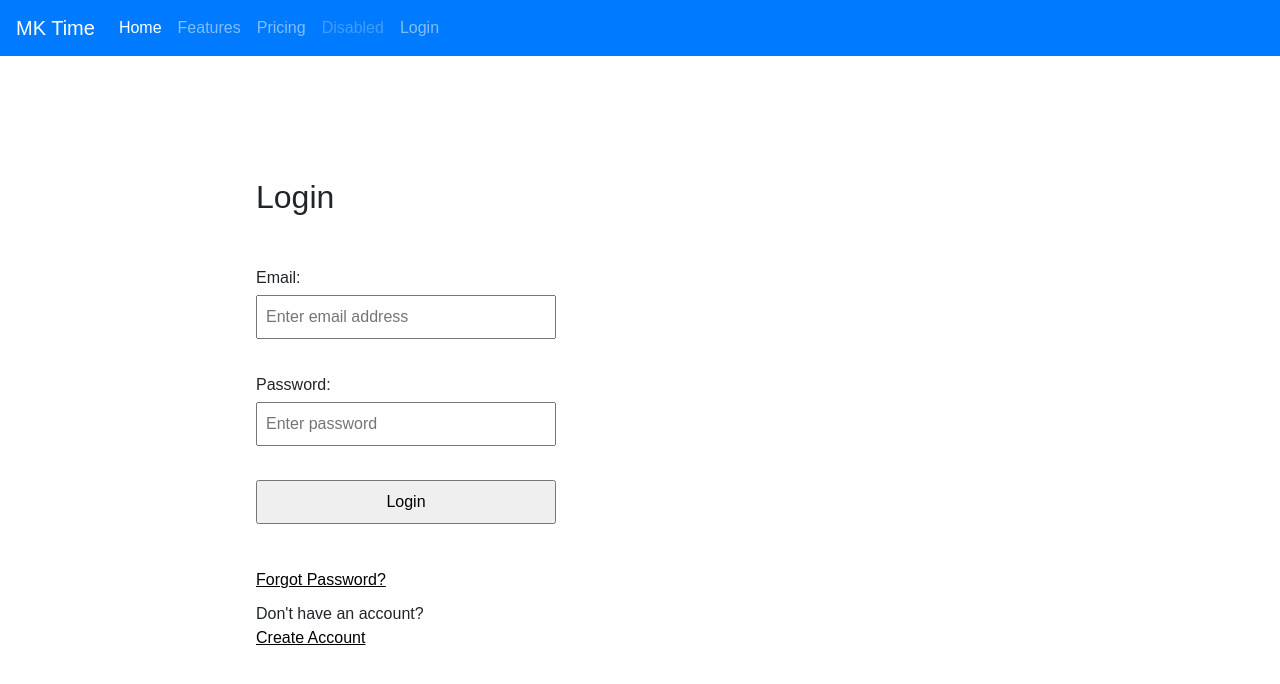
After one commit to sarahvii/codespace-project-mktime, a PHP site: page /login.php in a window 1280 px wide. The commit adds this page. Shown: the top 684 px of the page. Run offline with PHP 8.4, Linux system fonts and the light colour scheme.

Commit message:
login form created, link to registration initiated

```diff
--- /dev/null
+++ b/root/create_account.php
@@ -0,0 +1,5 @@
+<?php
+echo "working";
+// or
+// print "working";
+?>
--- /dev/null
+++ b/root/forgot_password.php
@@ -0,0 +1,5 @@
+<?php
+echo "working";
+// or
+// print "working";
+?>
--- a/root/index.php
+++ b/root/index.php
@@ -22,6 +22,8 @@
       <a class="nav-link" href="#">Features</a>
       <a class="nav-link" href="#">Pricing</a>
       <a class="nav-link disabled">Disabled</a>
+      <a class="nav-link" href="\mktime\root\login.php">Login</a>
+
     </div>
   </div>
 </nav>
--- /dev/null
+++ b/root/login.php
@@ -0,0 +1,87 @@
+<!DOCTYPE html>
+<html lang="en">
+<head>
+    <meta charset="UTF-8">
+    <meta name="viewport" content="width=device-width, initial-scale=1.0">
+    <title>User Login</title>
+    <link rel="stylesheet" href="https://cdn.jsdelivr.net/npm/bootstrap@4.6.2/dist/css/bootstrap.min.css" integrity="sha384-xOolHFLEh07PJGoPkLv1IbcEPTNtaed2xpHsD9ESMhqIYd0nLMwNLD69Npy4HI+N" crossorigin="anonymous">
+    <style>
+        body {
+            font-family: Arial, sans-serif;
+            margin: 0;
+            padding: 0;
+        }
+
+        h2 {
+            max-width: 300px;
+            margin: 50px auto 0 20%;
+            text-align: left;
+        }
+
+        form {
+            max-width: 300px;
+            margin: 50px auto 0 20%;
+        }
+
+        label {
+            display: block;
+            margin-bottom: 5px;
+        }
+
+        input {
+            width: 100%;
+            padding: 8px;
+            margin-bottom: 10px;
+        }
+
+        .forgot-password,
+        .create-account {
+            text-align: left;
+            margin-top: 10px;
+            margin-left: 0; /* Adjusted to 0 for alignment with the form */
+        }
+
+        .forgot-password a,
+        .create-account a {
+            color: black;
+            text-decoration: underline;
+        }
+    </style>
+</head>
+<body>
+    <nav class="navbar navbar-expand-lg navbar-dark bg-primary">
+        <a class="navbar-brand" href="#">MK Time</a>
+        <button class="navbar-toggler" type="button" data-toggle="collapse" data-target="#navbarNavAltMarkup" aria-controls="navbarNavAltMarkup" aria-expanded="false" aria-label="Toggle navigation">
+            <span class="navbar-toggler-icon"></span>
+        </button>
+        <div class="collapse navbar-collapse" id="navbarNavAltMarkup">
+            <div class="navbar-nav">
+                <a class="nav-link active" href="#">Home <span class="sr-only">(current)</span></a>
+                <a class="nav-link" href="#">Features</a>
+                <a class="nav-link" href="#">Pricing</a>
+                <a class="nav-link disabled">Disabled</a>
+                <a class="nav-link" href="\mktime\root\login.php">Login</a>
+            </div>
+        </div>
+    </nav>
+    <br><br><br>
+    <h2>Login</h2>
+    <form action="login.php" method="post">
+        <label for="email">Email:</label>
+        <input type="email" id="email" name="email" placeholder="Enter email address" required><br><br>
+
+        <label for="password">Password:</label>
+        <input type="password" id="password" name="password" placeholder="Enter password" required><br><br>
+
+        <input type="submit" value="Login"><br><br>
+
+        <div class="forgot-password">
+            <a href="forgot_password.php">Forgot Password?</a>
+        </div>
+
+        <div class="create-account">
+            <p>Don't have an account?<br> <a href="create_account.php">Create Account</a></p>
+        </div>
+    </form>
+</body>
+</html>
```
